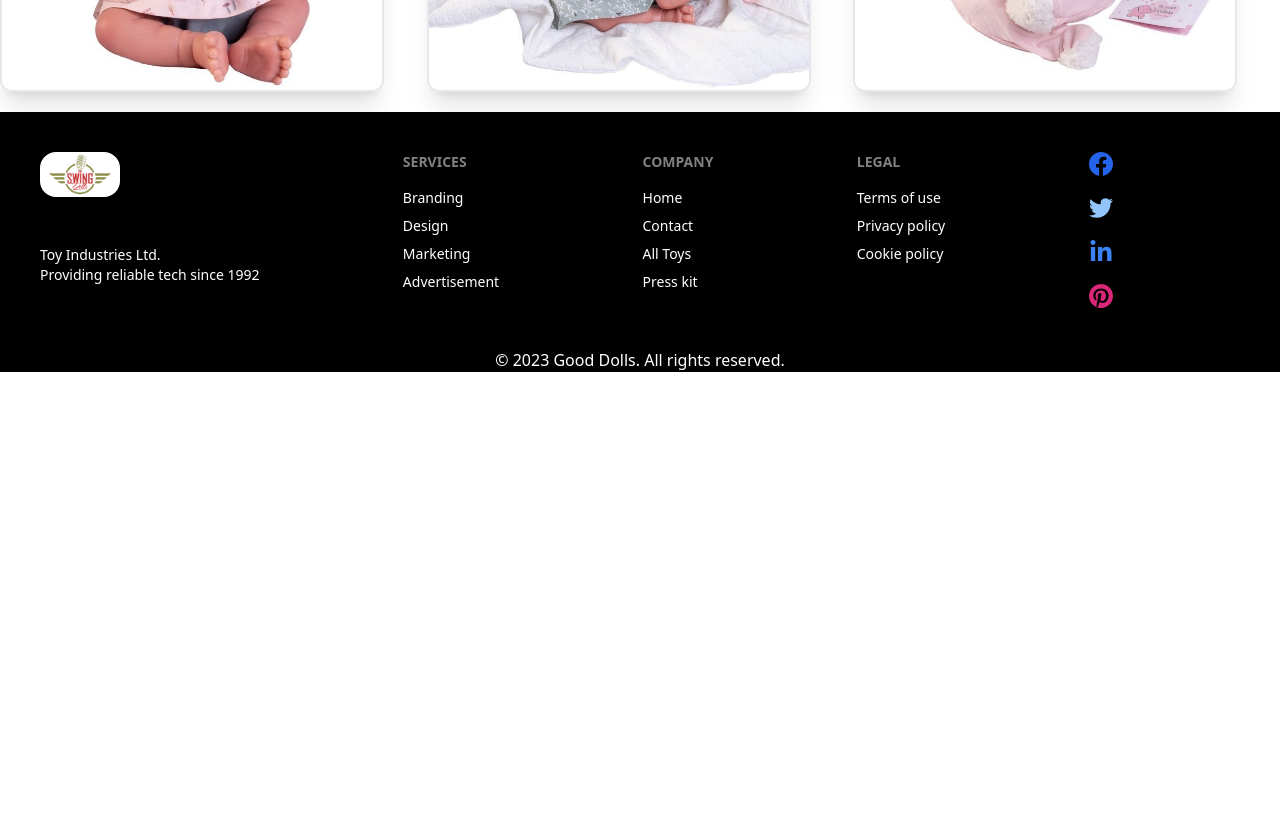
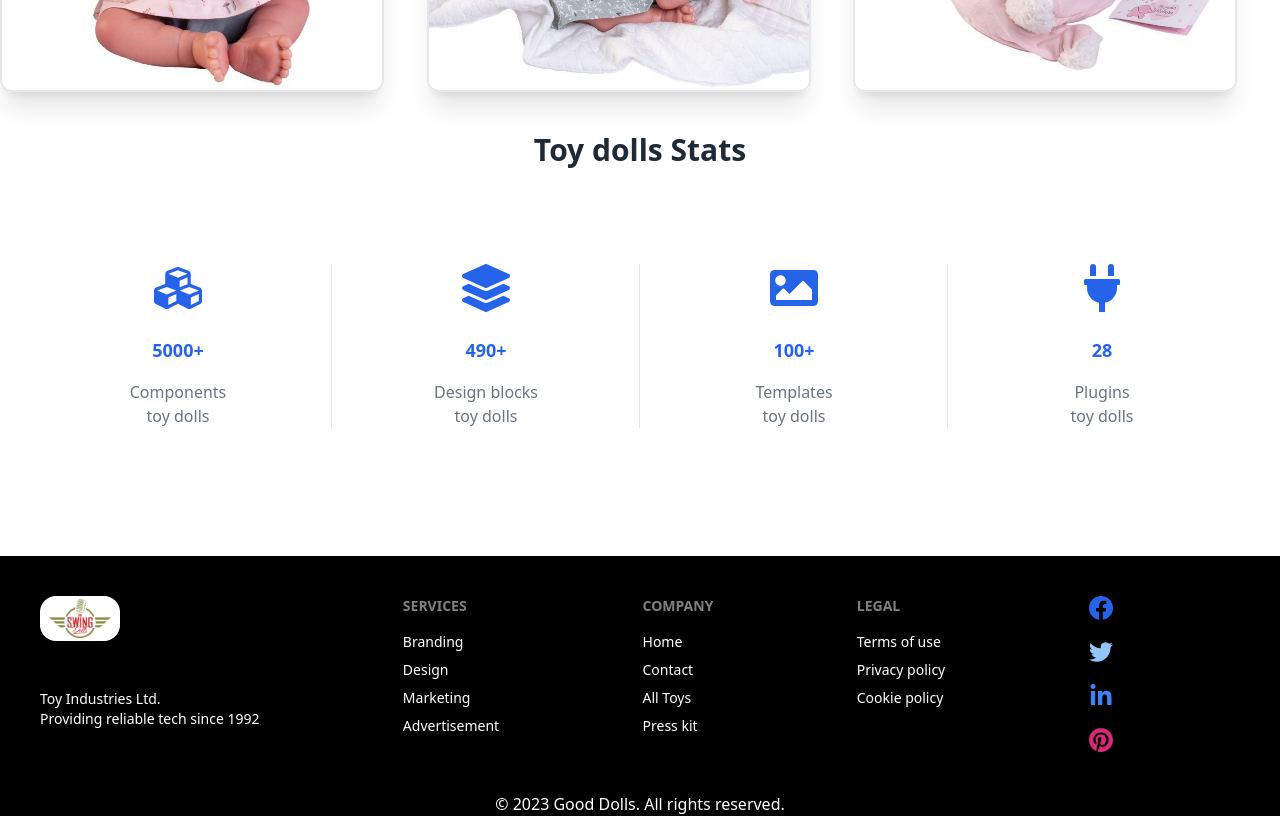
Before and after one commit to AbadatHossain/toy-marketplace-client-side, a React (Vite) app: page / in a window 1280 px wide. Shown: the part 1480-2296 px from the top of the page. Before the commit the page ends 1852 px from the top, so only its background shows below. Built offline with nearby package versions, Linux system fonts and the light colour scheme; no server answers.

Commit message:
signup form completed with functionality

```diff
--- a/package.json
+++ b/package.json
@@ -11,6 +11,7 @@
   },
   "dependencies": {
     "daisyui": "^2.51.6",
+    "firebase": "^9.22.0",
     "localforage": "^1.10.0",
     "match-sorter": "^6.3.1",
     "react": "^18.2.0",
--- /dev/null
+++ b/src/Providers/AuthProvider.jsx
@@ -0,0 +1,56 @@
+import { createContext, useEffect, useState } from "react";
+import app from "../firebase/firebase.config";
+import { createUserWithEmailAndPassword, getAuth, onAuthStateChanged, signInWithEmailAndPassword, signOut } from "firebase/auth"
+export const AuthContext = createContext()
+const auth = getAuth(app)
+
+const AuthProvider = ({children}) => {
+    const [user, setUser] = useState()
+    const [loading, setLoading] = useState(true)
+
+    const createUser = (email, password)=>{
+        setLoading(true)
+        return createUserWithEmailAndPassword(auth, email, password)
+    }
+
+    const signIn = (email, password)=>{
+        setLoading(true)
+        return signInWithEmailAndPassword(auth, email, password)
+    }
+
+    const logOut = ()=>{
+        setLoading(true)
+        return signOut(auth)
+    }
+
+    useEffect(()=>{
+        const UnsubsCribe = onAuthStateChanged(auth, currentUseer =>{
+            setUser(currentUseer)
+            console.log(currentUseer)
+            setLoading(false)
+        })
+        return ()=>{
+            return UnsubsCribe()
+        }
+    },[])
+
+
+
+
+    const authInfo = {
+        user,
+        loading,
+        createUser,
+        signIn,
+        logOut
+
+    }
+
+    return (
+        <AuthContext.Provider value={authInfo}>
+            {children}
+        </AuthContext.Provider>
+    );
+};
+
+export default AuthProvider;
--- /dev/null
+++ b/src/firebase/firebase.config.js
@@ -0,0 +1,18 @@
+// Import the functions you need from the SDKs you need
+import { initializeApp } from "firebase/app";
+// TODO: Add SDKs for Firebase products that you want to use
+// https://firebase.google.com/docs/web/setup#available-libraries
+
+// Your web app's Firebase configuration
+const firebaseConfig = {
+    apiKey:import.meta.env.VITE_apiKey ,
+    authDomain:import.meta.env.VITE_authDomain ,
+    projectId:import.meta.env.VITE_projectId ,
+    storageBucket:import.meta.env.VITE_projectId ,
+    messagingSenderId:import.meta.env.VITE_storageBucket ,
+    appId:import.meta.env.VITE_appId ,
+};
+
+// Initialize Firebase
+const app = initializeApp(firebaseConfig);
+export default app
--- a/src/main.jsx
+++ b/src/main.jsx
@@ -5,11 +5,14 @@ import "./index.css";
 
 import { RouterProvider } from "react-router-dom";
 import router from "./Routes/Routes";
+import AuthProvider from "./Providers/AuthProvider";
 
 ReactDOM.createRoot(document.getElementById("root")).render(
   <div className="max-w-7xl mx-auto">
     <React.StrictMode>
+      <AuthProvider>
       <RouterProvider router={router} />
+      </AuthProvider>
     </React.StrictMode>
   </div>
 );
--- a/src/pages/Home/Home/Home.jsx
+++ b/src/pages/Home/Home/Home.jsx
@@ -1,12 +1,17 @@
 import Banner from "../Banner/Banner";
 import Gallery from "./Gallery";
+import StatSection from "./StatSection";
 
 const Home = () => {
     return (
         <div>
             <Banner></Banner>
+
             {/* for gallery section */}
             <Gallery></Gallery>
+
+               {/* for stat section */}
+            <StatSection></StatSection>
         </div>
     );
 };
--- /dev/null
+++ b/src/pages/Home/Home/StatSection.jsx
@@ -0,0 +1,81 @@
+const StatSection = () => {
+  return (
+    <div>
+        <h1 className="font-bold text-3xl text-center mt-5">Toy dolls Stats</h1>
+      {/* <!-- Container for demo purpose --> */}
+      <div className=" my-24 px-6 mx-auto">
+        {/* <!-- Section: Design Block --> */}
+        <section className="mb-32 text-gray-800 text-center">
+          <div className="grid md:grid-cols-2 lg:grid-cols-4 gap-x-6 lg:gap-x-0 items-center">
+            <div className="mb-12 lg:mb-0 relative">
+              <svg
+                className="w-12 h-12 text-blue-600 mx-auto mb-6"
+                xmlns="http://www.w3.org/2000/svg"
+                viewBox="0 0 512 512"
+              >
+                <path
+                  fill="currentColor"
+                  d="M488.6 250.2L392 214V105.5c0-15-9.3-28.4-23.4-33.7l-100-37.5c-8.1-3.1-17.1-3.1-25.3 0l-100 37.5c-14.1 5.3-23.4 18.7-23.4 33.7V214l-96.6 36.2C9.3 255.5 0 268.9 0 283.9V394c0 13.6 7.7 26.1 19.9 32.2l100 50c10.1 5.1 22.1 5.1 32.2 0l103.9-52 103.9 52c10.1 5.1 22.1 5.1 32.2 0l100-50c12.2-6.1 19.9-18.6 19.9-32.2V283.9c0-15-9.3-28.4-23.4-33.7zM358 214.8l-85 31.9v-68.2l85-37v73.3zM154 104.1l102-38.2 102 38.2v.6l-102 41.4-102-41.4v-.6zm84 291.1l-85 42.5v-79.1l85-38.8v75.4zm0-112l-102 41.4-102-41.4v-.6l102-38.2 102 38.2v.6zm240 112l-85 42.5v-79.1l85-38.8v75.4zm0-112l-102 41.4-102-41.4v-.6l102-38.2 102 38.2v.6z"
+                ></path>
+              </svg>
+              <h5 className="text-lg text-blue-600 font-bold mb-4">5000+</h5>
+              <h6 className="font-medium text-gray-500">Components <br /> toy dolls</h6>
+              <hr className="absolute right-0 top-0 w-px bg-gray-200 h-full hidden lg:block" />
+            </div>
+
+            <div className="mb-12 lg:mb-0 relative">
+              <svg
+                className="w-12 h-12 text-blue-600 mx-auto mb-6"
+                xmlns="http://www.w3.org/2000/svg"
+                viewBox="0 0 512 512"
+              >
+                <path
+                  fill="currentColor"
+                  d="M12.41 148.02l232.94 105.67c6.8 3.09 14.49 3.09 21.29 0l232.94-105.67c16.55-7.51 16.55-32.52 0-40.03L266.65 2.31a25.607 25.607 0 0 0-21.29 0L12.41 107.98c-16.55 7.51-16.55 32.53 0 40.04zm487.18 88.28l-58.09-26.33-161.64 73.27c-7.56 3.43-15.59 5.17-23.86 5.17s-16.29-1.74-23.86-5.17L70.51 209.97l-58.1 26.33c-16.55 7.5-16.55 32.5 0 40l232.94 105.59c6.8 3.08 14.49 3.08 21.29 0L499.59 276.3c16.55-7.5 16.55-32.5 0-40zm0 127.8l-57.87-26.23-161.86 73.37c-7.56 3.43-15.59 5.17-23.86 5.17s-16.29-1.74-23.86-5.17L70.29 337.87 12.41 364.1c-16.55 7.5-16.55 32.5 0 40l232.94 105.59c6.8 3.08 14.49 3.08 21.29 0L499.59 404.1c16.55-7.5 16.55-32.5 0-40z"
+                />
+              </svg>
+              <h5 className="text-lg  text-blue-600 font-bold mb-4">490+</h5>
+              <h6 className="font-medium text-gray-500">Design blocks <br /> toy dolls</h6>
+              <hr className="absolute right-0 top-0 w-px bg-gray-200 h-full hidden lg:block" />
+            </div>
+
+            <div className="mb-12 md:mb-0 relative">
+              <svg
+                className="w-12 h-12 text-blue-600 mx-auto mb-6"
+                xmlns="http://www.w3.org/2000/svg"
+                viewBox="0 0 512 512"
+              >
+                <path
+                  fill="currentColor"
+                  d="M464 448H48c-26.51 0-48-21.49-48-48V112c0-26.51 21.49-48 48-48h416c26.51 0 48 21.49 48 48v288c0 26.51-21.49 48-48 48zM112 120c-30.928 0-56 25.072-56 56s25.072 56 56 56 56-25.072 56-56-25.072-56-56-56zM64 384h384V272l-87.515-87.515c-4.686-4.686-12.284-4.686-16.971 0L208 320l-55.515-55.515c-4.686-4.686-12.284-4.686-16.971 0L64 336v48z"
+                />
+              </svg>
+              <h5 className="text-lg  text-blue-600 font-bold mb-4">100+</h5>
+              <h6 className="font-medium text-gray-500">Templates <br /> toy dolls</h6>
+              <hr className="absolute right-0 top-0 w-px bg-gray-200 h-full hidden lg:block" />
+            </div>
+
+            <div className="relative">
+              <svg
+                className="w-12 h-12 text-blue-600 mx-auto mb-6"
+                xmlns="http://www.w3.org/2000/svg"
+                viewBox="0 0 384 512"
+              >
+                <path
+                  fill="currentColor"
+                  d="M320,32a32,32,0,0,0-64,0v96h64Zm48,128H16A16,16,0,0,0,0,176v32a16,16,0,0,0,16,16H32v32A160.07,160.07,0,0,0,160,412.8V512h64V412.8A160.07,160.07,0,0,0,352,256V224h16a16,16,0,0,0,16-16V176A16,16,0,0,0,368,160ZM128,32a32,32,0,0,0-64,0v96h64Z"
+                />
+              </svg>
+              <h5 className="text-lg  text-blue-600 font-bold mb-4">28</h5>
+              <h6 className="font-medium text-gray-500 mb-0">Plugins <br /> toy dolls</h6>
+            </div>
+          </div>
+        </section>
+        {/* <!-- Section: Design Block --> */}
+      </div>
+      {/* <!-- Container for demo purpose --> */}
+    </div>
+  );
+};
+
+export default StatSection;
--- a/src/pages/Login/Login.jsx
+++ b/src/pages/Login/Login.jsx
@@ -3,6 +3,8 @@ import logImg from "../../assets/login.png";
 
 
 const Login = () => {
+
+
 
   return (
     <div className="hero min-h-screen bg-base-200">
--- a/src/pages/SignUp/SignUp.jsx
+++ b/src/pages/SignUp/SignUp.jsx
@@ -1,7 +1,31 @@
 import { Link } from "react-router-dom";
 import logImg from "../../assets/login.png";
+import { useContext } from "react";
+import { AuthContext } from "../../Providers/AuthProvider";
 
 const SignUp = () => {
+
+
+    const {createUser} = useContext(AuthContext)
+    const handleSignUp = event =>{
+        event.preventDefault()
+        const form = event.target
+        const name = form.name.value
+        const email = form.email.value
+        const password = form.password.value
+
+        console.log(name, email, password)
+
+        createUser(email, password)
+        .then(result =>{
+            const loggedUser = result.user
+            console.log(loggedUser)
+        })
+        .catch(error => {
+            console.log(error)
+        })
+
+    }
   return (
     <div className="hero min-h-screen bg-base-200">
       <div className="hero-content flex-col lg:flex-row">
@@ -11,7 +35,7 @@ const SignUp = () => {
         <div className="card flex-shrink-0 max-w-sm shadow-2xl bg-base-100 w-full">
           <div className="card-body w-full">
             <h1 className="text-3xl font-bold text-center text-pink-500">Register now!</h1>
-            <form>
+            <form onSubmit={handleSignUp}>
               <div className="form-control">
                 <label className="label">
                   <span className="label-text">Name</span>
```
Also changed, not shown: 1 other file (tests, documents, lock files or other folders).
